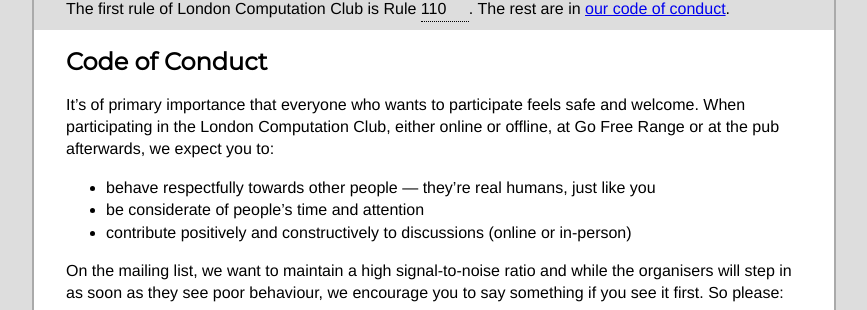
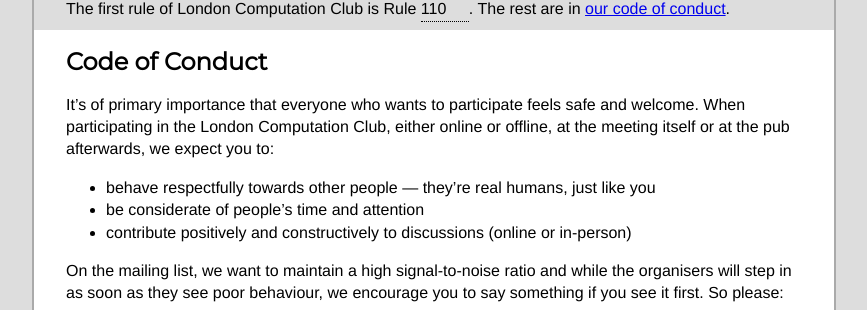
Before and after one commit to computationclub/computationclub.github.io, a Jekyll site: the page built from code-of-conduct/index.html, in a window 1280 px wide. Shown: the part 156-466 px from the top of the page, without its empty margins (206-1073 px from the left). Built offline with Jekyll 4.4.1, drawn with Linux system fonts in a browser that asks for light colours; some web fonts are replaced.

Commit message:
Remove “Go Free Range” from Code of Conduct
We don’t meet there any more.

```diff
--- a/code-of-conduct/index.html
+++ b/code-of-conduct/index.html
@@ -4,7 +4,7 @@
 ---
 <h2>Code of Conduct</h2>
 
-<p>It&rsquo;s of primary importance that everyone who wants to participate feels safe and welcome. When participating in the London Computation Club, either online or offline, at Go Free Range or at the pub afterwards, we expect you to:</p>
+<p>It&rsquo;s of primary importance that everyone who wants to participate feels safe and welcome. When participating in the London Computation Club, either online or offline, at the meeting itself or at the pub afterwards, we expect you to:</p>
 
 <ul>
   <li>behave respectfully towards other people — they&rsquo;re real humans, just like you</li>
```
